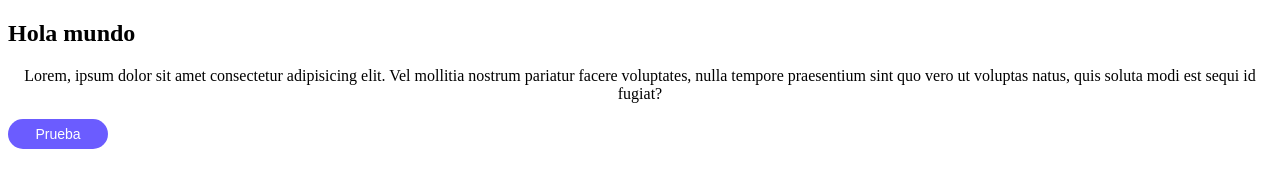
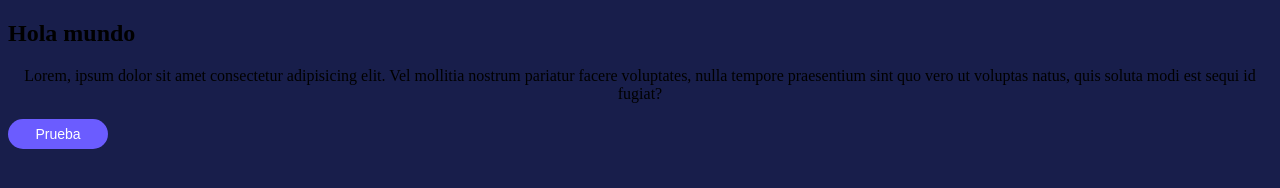
Before and after one commit to Mbedoya29/ejemplo, a plain HTML site: page index.html in a window 1280 px wide. Drawn offline with Linux system fonts and the light colour scheme.

Commit message:
Se agrego un color de fondo a toda la pagina

```diff
--- a/index.html
+++ b/index.html
@@ -5,7 +5,7 @@
     <meta name="viewport" content="width=device-width, initial-scale=1.0">
     <title>Document</title>
 </head>
-<body>
+<body style="background-color: #181E4B;">
     <h2>Hola mundo</h2>
 
     <p style="text-align: center;">Lorem, ipsum dolor sit amet consectetur adipisicing elit. Vel mollitia nostrum pariatur facere voluptates, nulla tempore praesentium sint quo vero ut voluptas natus, quis soluta modi est sequi id fugiat?</p>
@@ -13,7 +13,5 @@
     <button style="background-color: #6B5CFF; font-size: 14px; border-radius: 20px; border: none; width: 100px; height: 30px; cursor: pointer;">
         <a style="text-decoration: none; color: white;" href="https://riwi.io/">Prueba</a>
     </button>
-
-
 </body>
 </html>
```
